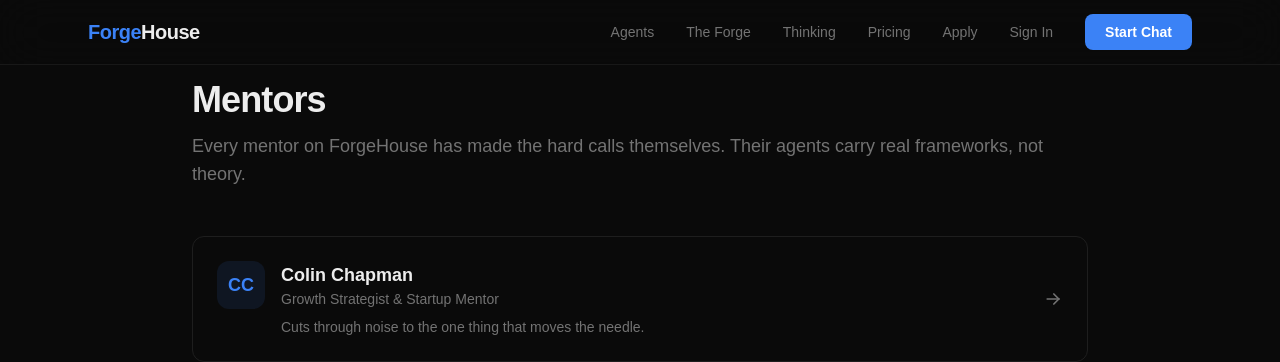
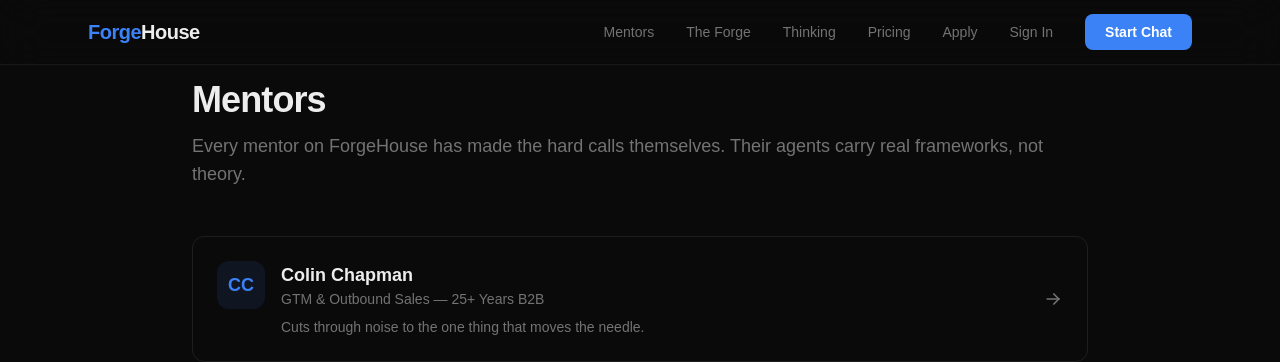
Before and after one commit to Apex-Sudo/forgehouse-site, a Next.js app: page /mentors in a window 1280 px wide. Shown: the top 362 px of the page. Built offline with nearby package versions, Linux system fonts and the light colour scheme; no server answers.

Commit message:
fix: navbar Agents → Mentors, fix Colin title

```diff
--- a/src/app/mentors/page.tsx
+++ b/src/app/mentors/page.tsx
@@ -6,7 +6,7 @@ const mentors = [
   {
     slug: "colin-chapman",
     name: "Colin Chapman",
-    title: "Growth Strategist & Startup Mentor",
+    title: "GTM & Outbound Sales — 25+ Years B2B",
     tagline: "Cuts through noise to the one thing that moves the needle.",
   },
 ];
--- a/src/components/Navbar.tsx
+++ b/src/components/Navbar.tsx
@@ -89,7 +89,7 @@ export default function Navbar() {
           <span className="text-amber">Forge</span>House
         </Link>
         <div className="hidden md:flex items-center gap-8 text-sm text-muted">
-          <Link href="/agents" className="hover:text-foreground transition">Agents</Link>
+          <Link href="/mentors" className="hover:text-foreground transition">Mentors</Link>
           <Link href="/the-forge" className="hover:text-foreground transition">The Forge</Link>
           <Link href="/thinking" className="hover:text-foreground transition">Thinking</Link>
           <Link href="/pricing" className="hover:text-foreground transition">Pricing</Link>
@@ -107,7 +107,7 @@ export default function Navbar() {
       </div>
       {open && (
         <div className="md:hidden border-t border-white/[0.06] bg-background/90 backdrop-blur-xl px-6 py-4 flex flex-col gap-4 text-sm">
-          <Link href="/agents" onClick={() => setOpen(false)} className="text-muted hover:text-foreground">Agents</Link>
+          <Link href="/mentors" onClick={() => setOpen(false)} className="text-muted hover:text-foreground">Mentors</Link>
           <Link href="/the-forge" onClick={() => setOpen(false)} className="text-muted hover:text-foreground">The Forge</Link>
           <Link href="/thinking" onClick={() => setOpen(false)} className="text-muted hover:text-foreground">Thinking</Link>
           <Link href="/pricing" onClick={() => setOpen(false)} className="text-muted hover:text-foreground">Pricing</Link>
```
